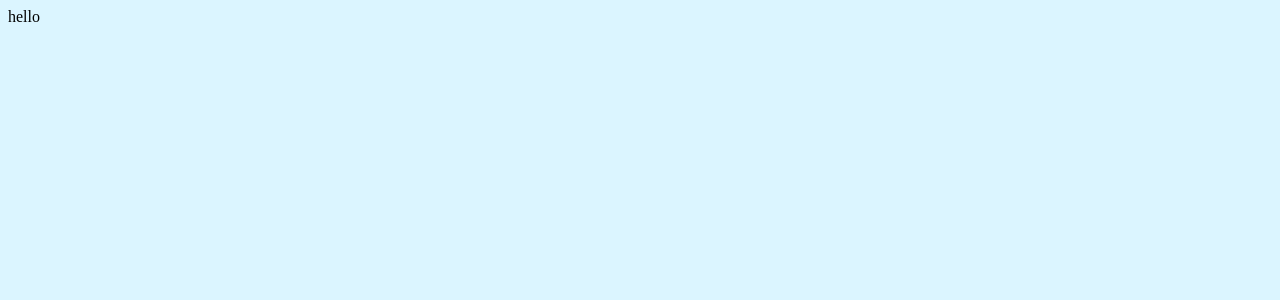
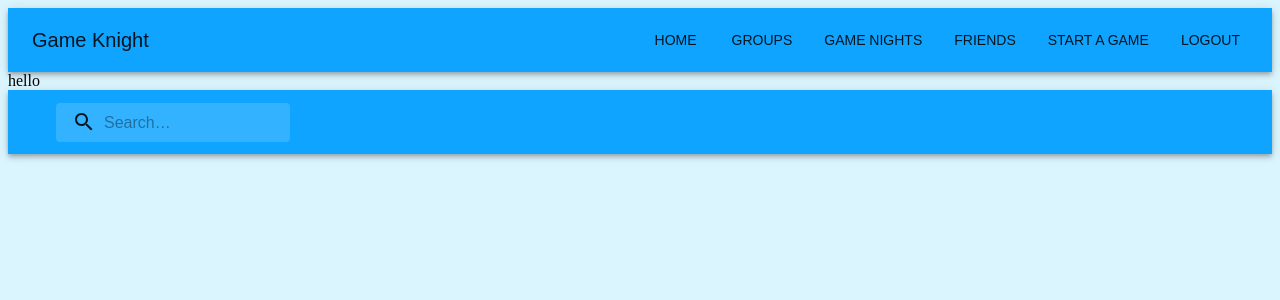
Before and after one commit to 4L00P/game-knight-legacy, a React app: page /friends in a window 1280 px wide. Shown: the top 300 px of the page. Built offline with nearby package versions, Linux system fonts and the light colour scheme; a web font is replaced by a local one.

Commit message:
Added in my friends-components to be rendered

```diff
--- a/src/client/views/Friend.jsx
+++ b/src/client/views/Friend.jsx
@@ -1,13 +1,17 @@
 import React from 'react';
 import { useState } from 'react';
 
-// import ListItemText from '@mui/material/ListItemText';
-// import ListItemButton from '@mui/material/ListItemButton';
+import Navbar from '../components/Navbar';
+import FriendsList from '../components/group-friends-components/FriendsList';
+import FriendsSearch from '../components/group-friends-components/FriendsSearch';
 
 export default function Friends() {
   return (
     <div>
-      hello
+      <Navbar />
+      <FriendsList />
+      <FriendsSearch />
+
     </div>
   );
 }
```
